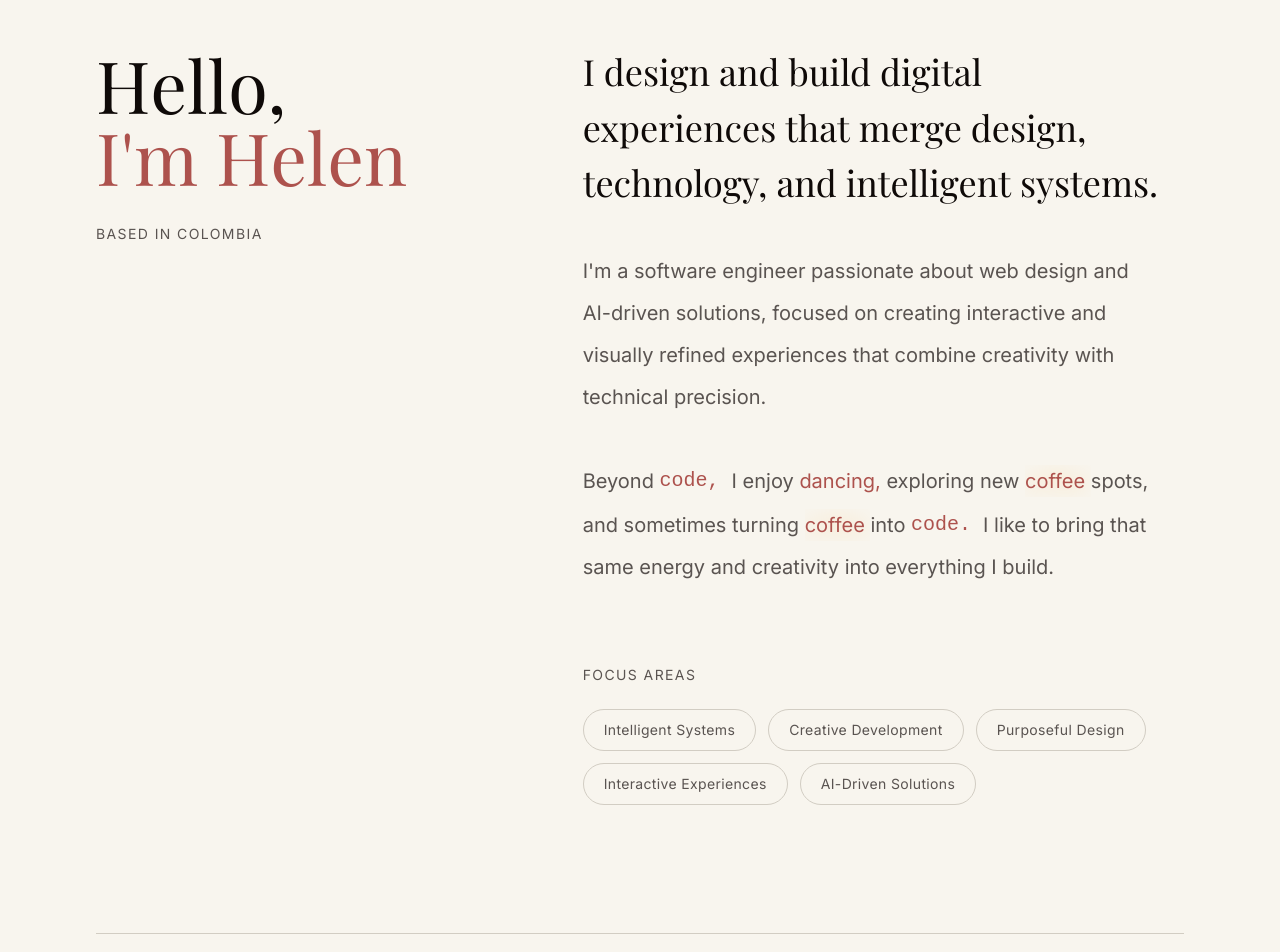
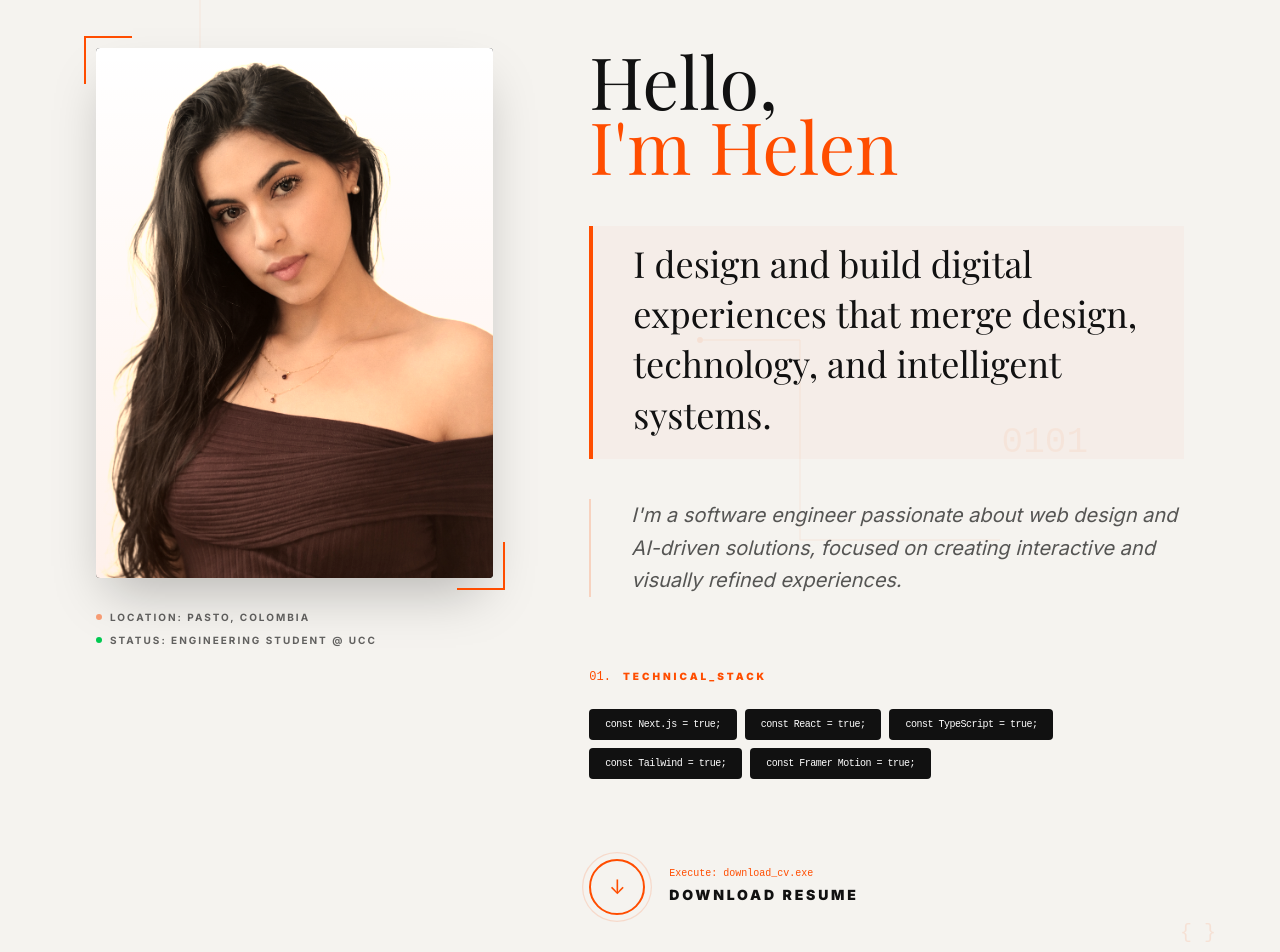
Before and after one commit to HMAlejandra/portfolioHelen, a Next.js app: page / in a window 1280 px wide. Shown: the part 1060-2012 px from the top of the page. Built offline with nearby package versions, Linux system fonts and the light colour scheme; a web font is replaced by a local one.

Commit message:
about check

```diff
--- a/app/layout.tsx
+++ b/app/layout.tsx
@@ -50,8 +50,13 @@ export default function RootLayout({
   children: React.ReactNode
 }>) {
   return (
-    <html lang="en" className={`${inter.variable} ${playfair.variable}`}>
-      <body className="font-sans antialiased">
+    // Mantenemos la carga de variables de fuente para que el CSS las reconozca
+    <html lang="en" className={`${inter.variable} ${playfair.variable}`} suppressHydrationWarning>
+      <body
+        className="font-sans antialiased"
+        // Esta es la propiedad clave que evita el error 'cz-shortcut-listen'
+        suppressHydrationWarning
+      >
         {children}
         <Analytics />
       </body>
--- a/components/sections/about.tsx
+++ b/components/sections/about.tsx
@@ -2,6 +2,7 @@
 
 import { motion, useInView } from "framer-motion"
 import { useRef } from "react"
+import Image from "next/image"
 import {
   FadeIn,
   StoryTextReveal,
@@ -21,103 +22,142 @@ export function About() {
   const isInView = useInView(sectionRef, { once: true, margin: "-100px" })
 
   return (
-    <section id="about" ref={sectionRef} className="py-32 md:py-48 px-6 md:px-12 lg:px-24 relative">
-      {/* Section label */}
-      <div className="max-w-7xl mx-auto">
+    <section
+      id="about"
+      ref={sectionRef}
+      className="py-32 md:py-48 px-6 md:px-12 lg:px-24 relative overflow-hidden"
+      style={{ backgroundColor: '#f5f3ef' }}
+    >
+      {/* --- LÍNEAS DE CIRCUITO (PCB) --- */}
+      <svg className="absolute inset-0 w-full h-full opacity-[0.08] pointer-events-none">
+        <path d="M0 100h200v300h100" fill="none" stroke="#ff4d00" strokeWidth="1" />
+        <circle cx="300" cy="400" r="3" fill="#ff4d00" />
+        <path d="M1000 800h-200v-200h-100" fill="none" stroke="#ff4d00" strokeWidth="1" />
+        <circle cx="700" cy="600" r="3" fill="#ff4d00" />
+      </svg>
+
+      {/* --- ACENTOS DE CÓDIGO --- */}
+      <div className="absolute top-20 left-[10%] font-mono text-[#ff4d00] opacity-10 text-xs select-none">{"<html>"}</div>
+      <div className="absolute bottom-40 right-[5%] font-mono text-[#ff4d00] opacity-10 text-xl select-none">{"{ }"}</div>
+      <div className="absolute top-1/2 right-[15%] font-mono text-[#ff4d00] opacity-[0.05] text-4xl select-none">0101</div>
+
+      <div className="max-w-7xl mx-auto relative z-10">
         <FadeIn>
           <div className="flex items-center gap-4 mb-16 md:mb-24">
-            <span className="text-sm text-muted-foreground tracking-[0.3em] uppercase">About</span>
-            <LineReveal className="flex-1 max-w-32" />
+            <span className="relative flex h-3 w-3">
+              <span className="animate-ping absolute inline-flex h-full w-full rounded-full bg-[#ff4d00] opacity-75"></span>
+              <span className="relative inline-flex rounded-full h-3 w-3 bg-[#ff4d00]"></span>
+            </span>
+            <span className="text-sm tracking-[0.3em] uppercase font-black text-[#111111]/40">System.About_Profile</span>
+            <div className="h-[1px] flex-1 max-w-32 bg-[#ff4d00]/20" />
           </div>
         </FadeIn>
 
-        {/* Main content grid */}
-        <div className="grid lg:grid-cols-12 gap-12 lg:gap-20">
-          {/* Left column - Large title */}
-          <div className="lg:col-span-5">
+        <div className="grid lg:grid-cols-12 gap-12 lg:gap-24 items-start">
+          <div className="lg:col-span-5 relative">
             <FadeIn delay={0.2}>
-              <h2 className="text-5xl md:text-6xl lg:text-7xl font-serif font-normal leading-[1] mb-8">
-                <MagneticText strength={0.15}>Hello,</MagneticText>
-                <br />
-                <span className="text-accent">
-                  <MagneticText strength={0.15}>{`I'm Helen`}</MagneticText>
-                </span>
+              <div className="relative group">
+                <div className="absolute -top-3 -left-3 w-12 h-12 border-t-2 border-l-2 border-[#ff4d00] z-20" />
+                <div className="absolute -bottom-3 -right-3 w-12 h-12 border-b-2 border-r-2 border-[#ff4d00] z-20" />
+
+                <div className="relative z-10 aspect-[3/4] overflow-hidden rounded-sm shadow-2xl bg-black">
+                  <div className="w-full h-full transition-all duration-700 hover:scale-105"
+                       style={{ filter: 'sepia(0.5) saturate(1.4) hue-rotate(-10deg) contrast(1.1)' }}>
+                    <Image
+                      src="/retrato.png" // RUTA CORREGIDA A .PNG
+                      alt="Helen Moncayo Portrait"
+                      fill
+                      className="object-cover"
+                    />
+                  </div>
+                  <div className="absolute inset-0 bg-gradient-to-t from-[#ff4d00]/20 to-transparent opacity-40 pointer-events-none" />
+                </div>
+              </div>
+            </FadeIn>
+
+            <div className="mt-8 space-y-2">
+              <div className="flex items-center gap-2">
+                <span className="w-1.5 h-1.5 rounded-full bg-[#ff4d00] animate-pulse" />
+                <p className="text-[10px] tracking-[0.2em] uppercase font-bold text-black/60">Location: Pasto, Colombia</p>
+              </div>
+              <div className="flex items-center gap-2">
+                <span className="w-1.5 h-1.5 rounded-full bg-green-500" />
+                <p className="text-[10px] tracking-[0.2em] uppercase font-bold text-black/60">Status: Engineering Student @ UCC</p>
+              </div>
+            </div>
+          </div>
+
+          <div className="lg:col-span-7">
+            <FadeIn delay={0.3}>
+              <h2 className="text-5xl md:text-7xl font-serif font-normal leading-[0.9] mb-12 text-[#111111]">
+                Hello, <br />
+                <span className="text-[#ff4d00]">I&apos;m Helen</span>
               </h2>
             </FadeIn>
 
-            <FadeIn delay={0.4}>
-              <p className="text-muted-foreground text-sm tracking-widest uppercase">
-                Based in Colombia
-              </p>
-            </FadeIn>
-          </div>
-
-          {/* Right column - Story content */}
-          <div className="lg:col-span-7 space-y-10">
-            {/* Main intro paragraph with storytelling animation */}
-            <div className="overflow-hidden">
+            <div className="space-y-10">
               <motion.div
-                initial={{ opacity: 0 }}
-                animate={isInView ? { opacity: 1 } : {}}
-                transition={{ duration: 0.8, delay: 0.3 }}
+                initial={{ opacity: 0, x: -20 }}
+                animate={isInView ? { opacity: 1, x: 0 } : {}}
+                transition={{ duration: 0.8, delay: 0.5 }}
+                className="border-l-4 border-[#ff4d00] pl-6 md:pl-10 py-4 bg-[#ff4d00]/[0.03]"
               >
-                <p className="text-2xl md:text-3xl lg:text-4xl font-serif font-normal leading-[1.3] text-foreground">
-                  <StoryTextReveal delay={0.5}>
+                <p className="text-2xl md:text-3xl lg:text-4xl font-serif leading-[1.2] text-[#111111]">
+                  <StoryTextReveal delay={0.6}>
                     I design and build digital experiences that merge design, technology, and intelligent systems.
                   </StoryTextReveal>
                 </p>
               </motion.div>
-            </div>
 
-            {/* Second paragraph */}
-            <FadeIn delay={0.8}>
-              <p className="text-lg md:text-xl text-muted-foreground leading-relaxed">
-                <StoryTextReveal delay={1}>
-                  {`I'm a software engineer passionate about web design and AI-driven solutions, focused on creating interactive and visually refined experiences that combine creativity with technical precision.`}
-                </StoryTextReveal>
-              </p>
-            </FadeIn>
-
-            {/* Third paragraph with special word animations */}
-            <FadeIn delay={1.2}>
-              <p className="text-lg md:text-xl text-muted-foreground leading-relaxed">
-                <StoryTextReveal delay={1.4} specialWords={specialWords}>
-                  {`Beyond code, I enjoy dancing, exploring new coffee spots, and sometimes turning coffee into code. I like to bring that same energy and creativity into everything I build.`}
-                </StoryTextReveal>
-              </p>
-            </FadeIn>
-
-            {/* Focus areas */}
-            <div className="pt-8">
-              <FadeIn delay={1.6}>
-                <p className="text-sm text-muted-foreground tracking-widest uppercase mb-6">Focus Areas</p>
+              <FadeIn delay={0.9} className="border-l-2 border-[#ff4d00]/20 pl-6 md:pl-10">
+                <p className="text-lg md:text-xl text-[#111111]/70 leading-relaxed italic">
+                  {`I'm a software engineer passionate about web design and AI-driven solutions, focused on creating interactive and visually refined experiences.`}
+                </p>
               </FadeIn>
 
-              <div className="flex flex-wrap gap-3">
-                {[
-                  "Intelligent Systems",
-                  "Creative Development",
-                  "Purposeful Design",
-                  "Interactive Experiences",
-                  "AI-Driven Solutions"
-                ].map((keyword, i) => (
-                  <AnimatedKeyword
-                    key={keyword}
-                    delay={1.8 + i * 0.1}
-                    className="px-5 py-2.5 border border-border rounded-full text-sm tracking-wide text-muted-foreground hover:text-foreground hover:border-accent hover:bg-accent/5 transition-all"
-                  >
-                    {keyword}
-                  </AnimatedKeyword>
-                ))}
+              <div className="pt-8">
+                <div className="flex items-center gap-3 mb-6">
+                  <span className="font-mono text-[#ff4d00] text-xs">{"01."}</span>
+                  <p className="text-[10px] font-black tracking-[0.3em] uppercase text-[#ff4d00]">Technical_Stack</p>
+                </div>
+                <div className="flex flex-wrap gap-2">
+                  {[
+                    "Next.js", "React", "TypeScript", "TailwindCSS", "Framer Motion"
+                  ].map((keyword, i) => (
+                    <span
+                      key={i}
+                      className="px-4 py-2 bg-[#111111] text-white text-[10px] font-mono tracking-tighter rounded-sm hover:bg-[#ff4d00] transition-colors cursor-default"
+                    >
+                      {`const ${keyword.replace('CSS', '')} = true;`}
+                    </span>
+                  ))}
+                </div>
               </div>
+
+              <FadeIn delay={1.2} className="pt-10">
+                <motion.a
+                  href="/CV_Helen_Moncayo.pdf"
+                  target="_blank"
+                  className="group flex items-center gap-6"
+                  whileHover={{ x: 10 }}
+                >
+                  <div className="relative">
+                    <div className="w-14 h-14 rounded-full border-2 border-[#ff4d00] flex items-center justify-center group-hover:bg-[#ff4d00] transition-all duration-500">
+                      <span className="text-[#ff4d00] group-hover:text-white text-xl transition-all">↓</span>
+                    </div>
+                    <div className="absolute inset-0 rounded-full border border-[#ff4d00]/30 scale-125 animate-pulse" />
+                  </div>
+                  <div className="flex flex-col">
+                    <span className="text-[10px] font-mono text-[#ff4d00] mb-1">Execute: download_cv.exe</span>
+                    <span className="text-sm font-black uppercase tracking-[0.2em] text-[#111111] border-b-2 border-[#ff4d00]/0 group-hover:border-[#ff4d00] transition-all">
+                      Download Resume
+                    </span>
+                  </div>
+                </motion.a>
+              </FadeIn>
             </div>
           </div>
         </div>
-
-        {/* Bottom decorative line */}
-        <FadeIn delay={2.2} className="mt-24 md:mt-32">
-          <LineReveal delay={0.2} />
-        </FadeIn>
       </div>
     </section>
   )
--- a/components/sections/hero.tsx
+++ b/components/sections/hero.tsx
@@ -87,9 +87,9 @@ export function Hero() {
             loop
             muted
             playsInline
-            className="w-full h-full object-cover grayscale mix-blend-multiply opacity-80"
+            className="w-full h-full object-cover grayscale mix-blend-multiply"
             initial={{ opacity: 0, scale: 1.1 }}
-            animate={{ opacity: 0.8, scale: 1 }}
+            animate={{ opacity: 0.9, scale: 1 }}
             transition={{ duration: 1.2, ease: "easeOut" }}
           >
             <source src="/perfil-cyborg.mp4" type="video/mp4" />
@@ -117,7 +117,7 @@ export function Hero() {
           {/* Giant Name - Single Line with Letter Animation */}
           <div className="overflow-hidden mb-6 md:mb-10">
             <h1
-              className="font-serif font-bold leading-none tracking-tighter text-white whitespace-nowrap"
+              className="font-serif font-extrabold leading-none tracking-tighter text-white whitespace-nowrap"
               style={{
                 fontSize: "clamp(2.5rem, 12vw, 11rem)",
                 perspective: "1000px"
```
Also changed, not shown: public/retrato.png (added), 1 other file (tests, documents, lock files or other folders).
